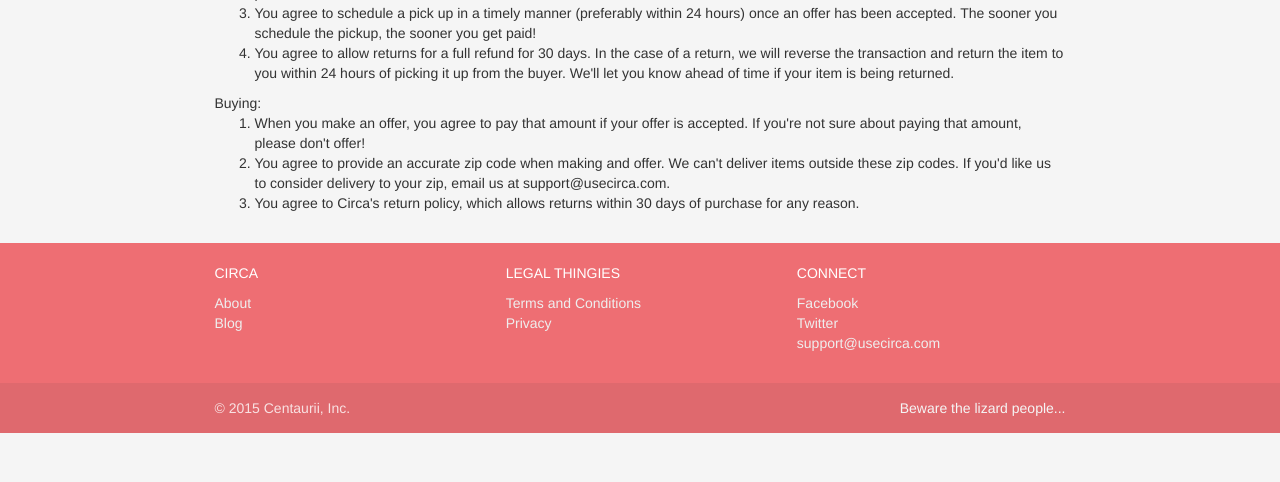
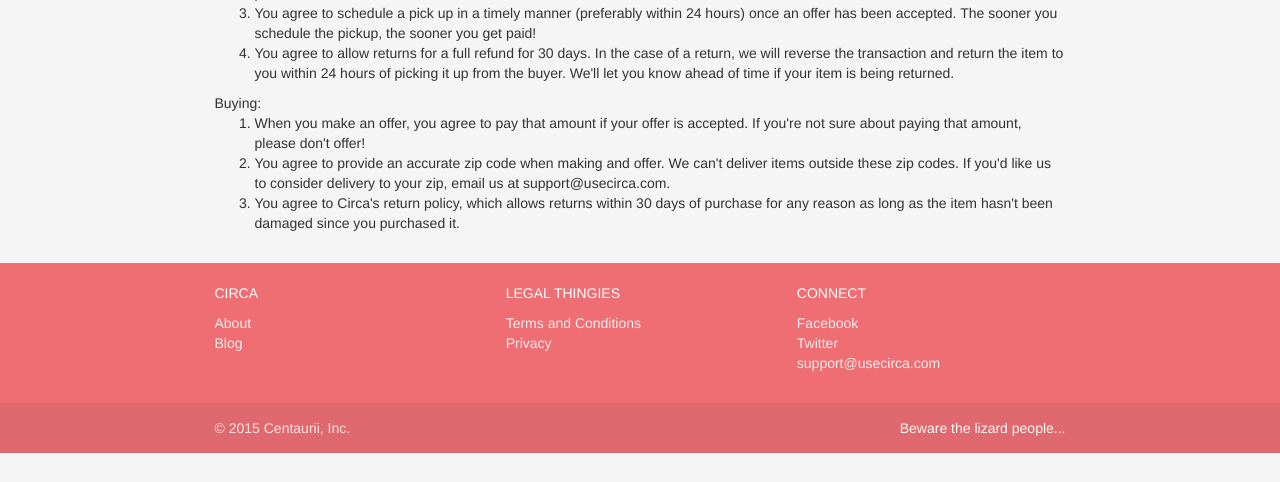
Before and after one commit to gnarizzy/circa, a Django app: template circa/templates/terms.html in a window 1280 px wide. Shown: the part 318-800 px from the top of the page. Run offline with Django 3.2, Linux system fonts and the light colour scheme; the template is opened without the code that fills it, so the values that code supplies are empty; some libraries are stand-ins or nearby versions.

Commit message:
refined refund policy so people cant break stuff then return it

```diff
--- a/circa/templates/terms.html
+++ b/circa/templates/terms.html
@@ -18,7 +18,7 @@
 <ol>
 	<li> When you make an offer, you agree to pay that amount if your offer is accepted. If you're not sure about paying that amount, please don't offer!</li>
 	<li> You agree to provide an accurate zip code when making and offer. We can't deliver items outside these zip codes. If you'd like us to consider delivery to your zip, email us at support@usecirca.com. </li>
-	<li> You agree to Circa's return policy, which allows returns within 30 days of purchase for any reason. </li>
+	<li> You agree to Circa's return policy, which allows returns within 30 days of purchase for any reason as long as the item hasn't been damaged since you purchased it. </li>
 </ol>
     </div>
 {% endblock %}
```
